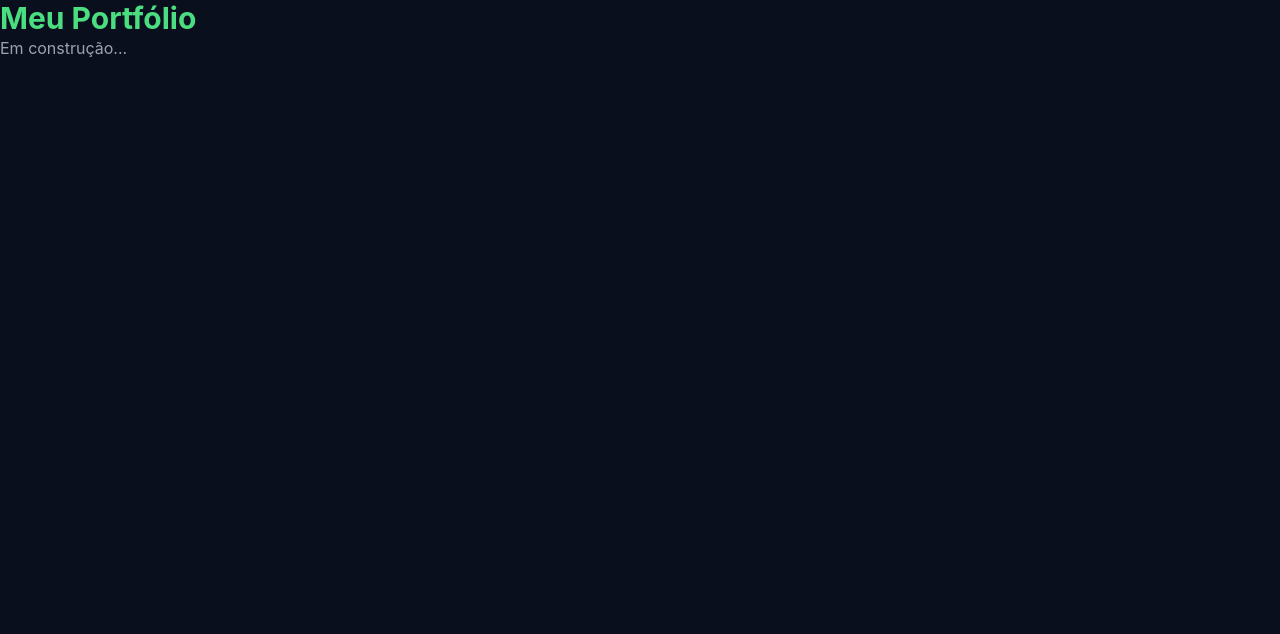
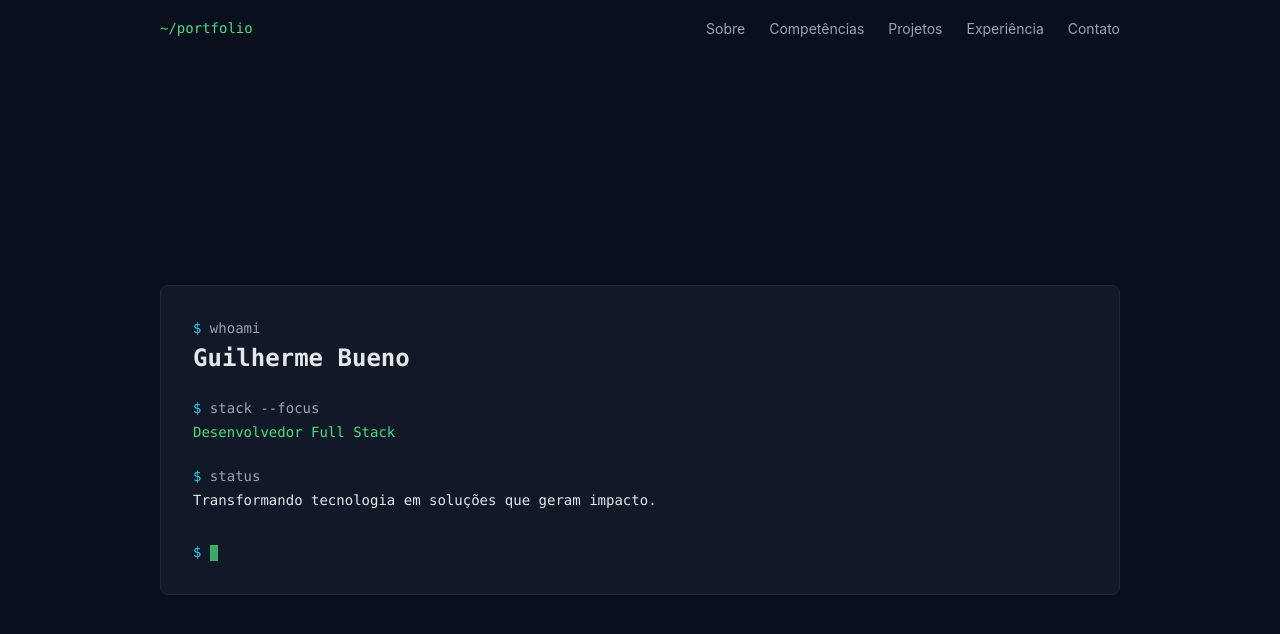
Before and after one commit to guibuenoc/portfolio, a React (Vite) app: page / in a window 1280 px wide. Shown: the top 634 px of the page. Built offline with nearby package versions, Linux system fonts and the light colour scheme.

Commit message:
feat: adiciona navbar e hero estilo terminal

```diff
--- a/src/App.tsx
+++ b/src/App.tsx
@@ -1,8 +1,11 @@
+import { Navbar } from './components/Navbar'
+import { Hero } from './components/Hero'
+
 function App() {
   return (
     <main className="min-h-screen bg-background text-text">
-      <h1 className="text-3xl font-bold text-terminal">Meu Portfólio</h1>
-      <p className="text-muted">Em construção...</p>
+      <Navbar />
+      <Hero />
     </main>
   )
 }
--- /dev/null
+++ b/src/components/Hero.tsx
@@ -0,0 +1,33 @@
+import { profile } from '../data/profile'
+
+export function Hero() {
+  return (
+    <section id="top" className="flex min-h-screen items-center pt-20">
+      <div className="mx-auto w-full max-w-5xl px-4 sm:px-6 lg:px-8">
+        <div className="rounded-lg border border-border bg-surface p-6 font-mono text-sm sm:p-8">
+          <p className="text-muted">
+            <span className="text-accent">$</span> whoami
+          </p>
+          <p className="mt-1 text-xl font-bold text-text sm:text-2xl">
+            {profile.name}
+          </p>
+
+          <p className="mt-6 text-muted">
+            <span className="text-accent">$</span> stack --focus
+          </p>
+          <p className="mt-1 text-terminal">{profile.role}</p>
+
+          <p className="mt-6 text-muted">
+            <span className="text-accent">$</span> status
+          </p>
+          <p className="mt-1 text-text">{profile.tagline}</p>
+
+          <p className="mt-8 text-muted">
+            <span className="text-accent">$</span>{' '}
+            <span className="inline-block h-4 w-2 animate-pulse bg-terminal align-middle" />
+          </p>
+        </div>
+      </div>
+    </section>
+  )
+}
--- /dev/null
+++ b/src/components/Navbar.tsx
@@ -0,0 +1,47 @@
+import { useEffect, useState } from 'react'
+
+const links = [
+  { href: '#sobre', label: 'Sobre' },
+  { href: '#competencias', label: 'Competências' },
+  { href: '#projetos', label: 'Projetos' },
+  { href: '#experiencia', label: 'Experiência' },
+  { href: '#contato', label: 'Contato' },
+]
+
+export function Navbar() {
+  const [scrolled, setScrolled] = useState(false)
+
+  useEffect(() => {
+    const onScroll = () => setScrolled(window.scrollY > 10)
+    window.addEventListener('scroll', onScroll)
+    return () => window.removeEventListener('scroll', onScroll)
+  }, [])
+
+  return (
+    <header
+      className={`fixed inset-x-0 top-0 z-50 border-b transition-colors ${
+        scrolled
+          ? 'border-border bg-background/90 backdrop-blur'
+          : 'border-transparent bg-transparent'
+      }`}
+    >
+      <nav className="mx-auto flex w-full max-w-5xl items-center justify-between px-4 py-4 sm:px-6 lg:px-8">
+        <a href="#top" className="font-mono text-sm text-terminal">
+          ~/portfolio
+        </a>
+        <ul className="hidden items-center gap-6 sm:flex">
+          {links.map((link) => (
+            <li key={link.href}>
+              <a
+                href={link.href}
+                className="text-sm text-muted transition-colors hover:text-accent"
+              >
+                {link.label}
+              </a>
+            </li>
+          ))}
+        </ul>
+      </nav>
+    </header>
+  )
+}
--- a/src/index.css
+++ b/src/index.css
@@ -9,3 +9,7 @@
   --color-text: #e5e7eb;         /* texto principal */
   --color-muted: #9ca3af;        /* texto secundário */
 }
+
+html {
+  scroll-behavior: smooth;
+}
```
Also changed, not shown: src/components/SectionTitle.tsx (renamed from src/componentes/SectionTitle.tsx), src/components/container.tsx (renamed from src/componentes/container.tsx), src/components/section.tsx (renamed from src/componentes/section.tsx).
